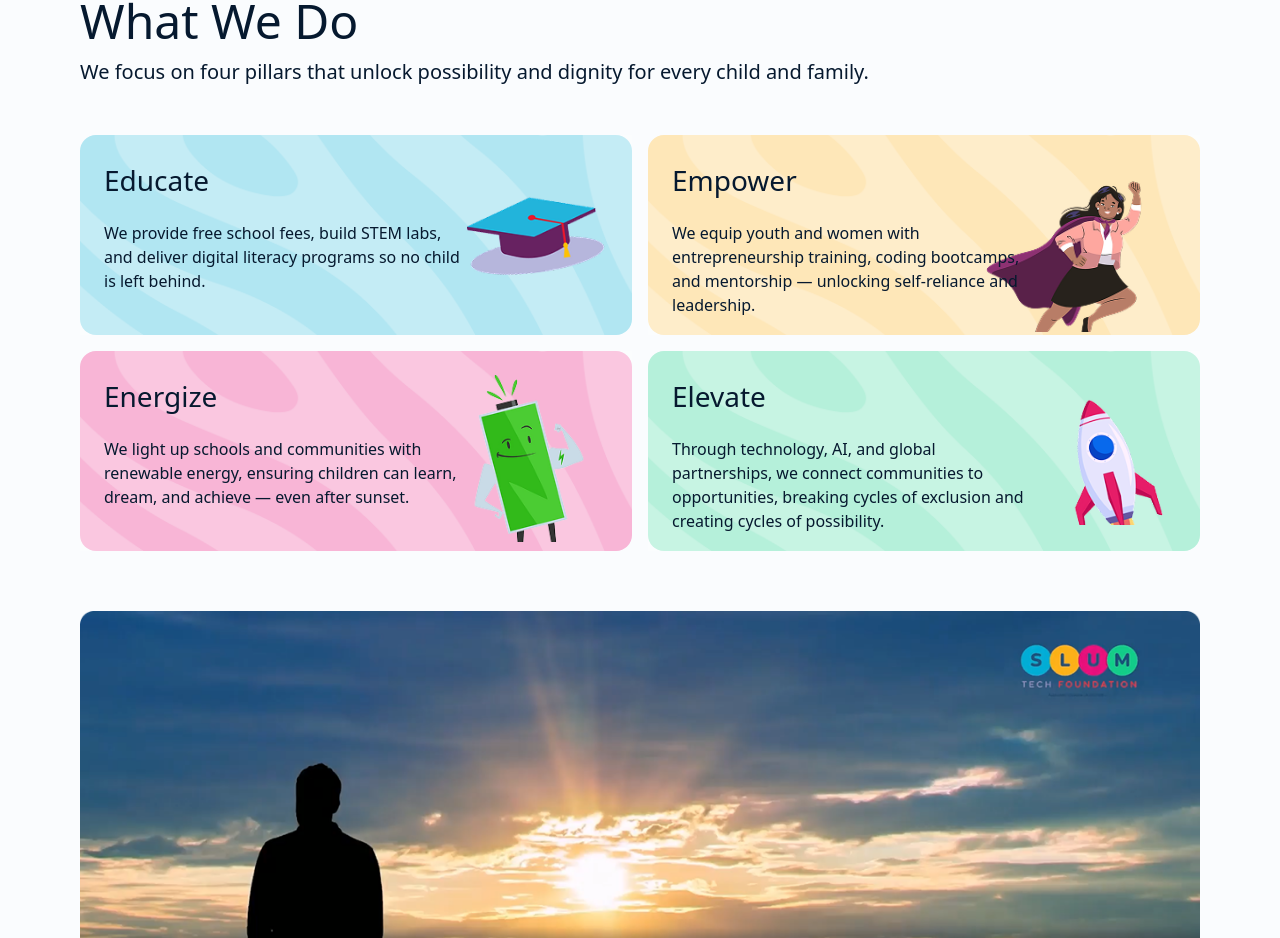
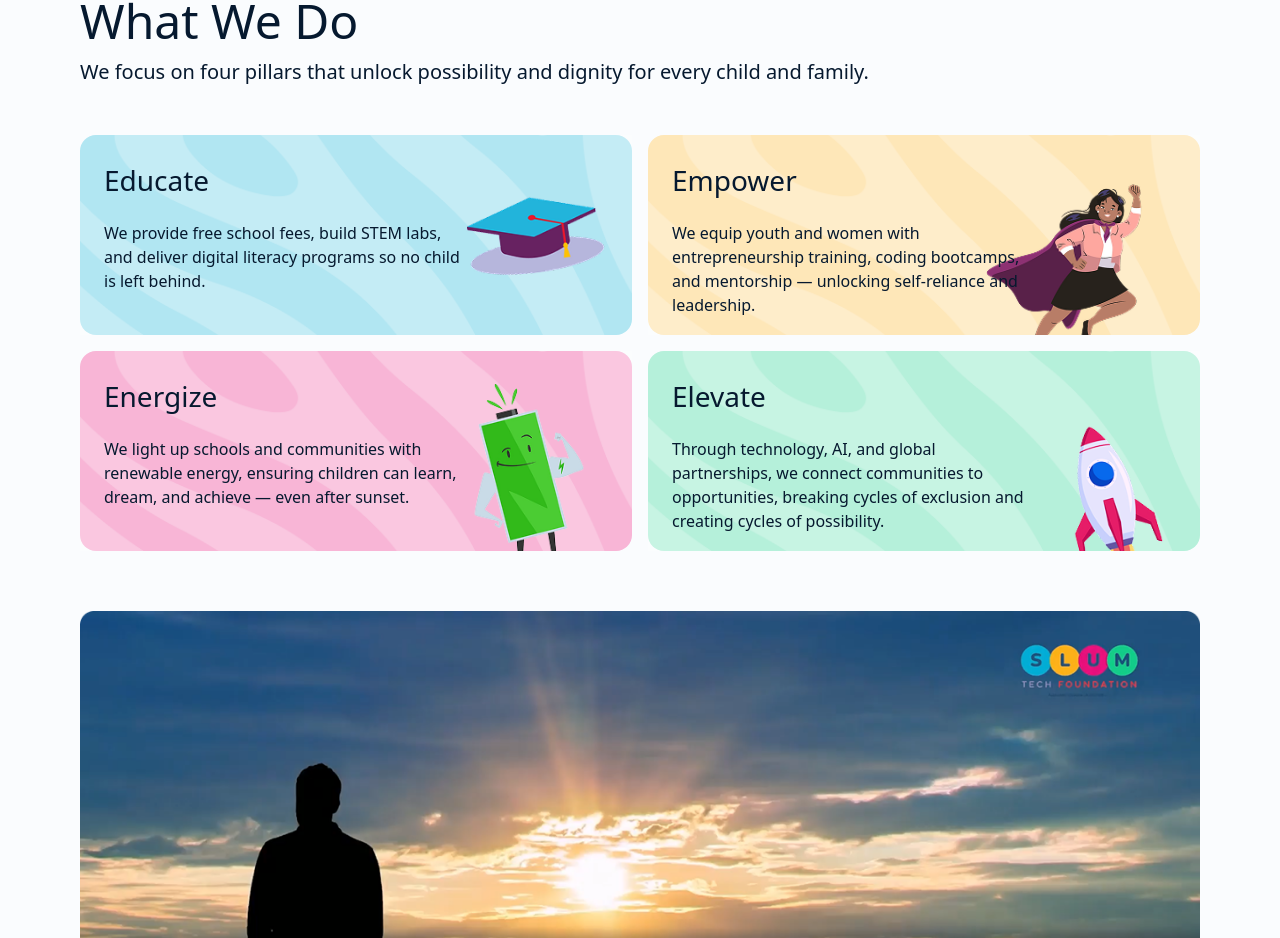
Before and after one commit to chiaka1996/lanre_slumtech, a Next.js app: page / in a window 1280 px wide. Shown: the part 1022-1960 px from the top of the page. Built offline with nearby package versions, Linux system fonts and the light colour scheme.

Commit message:
fix:what we do section

```diff
--- a/src/components/LandingPage/WhatWeDo.tsx
+++ b/src/components/LandingPage/WhatWeDo.tsx
@@ -23,7 +23,7 @@ const WhatWeDo = () => {
                     <p className="max-[726px]:text-sm">We equip youth and women with entrepreneurship training, coding bootcamps, and mentorship — unlocking self-reliance and leadership.</p>
                 </div>
 
-                <Image className="absolute right-4 min-[726px]:top-0 max-[1230px]:right-0 max-[726px]:bottom-0 bottom-0 min-[726px]:my-auto max-[603px]:w-[100px] max-[603px]:h-[100px] z-[5]" src="/assets/fly.png" alt="Graduation Hat" width={248} height={248} />
+                <Image className="absolute right-4 bottom-0 max-[603px]:w-[100px] max-[603px]:h-[100px] z-[5]" src="/assets/fly.png" alt="Graduation Hat" width={248} height={248} />
                 <div className="absolute w-full h-full top-0 bg-[url('/assets/wavy-texture.png')] bg-cover bg-center"> </div>
             </div>
 
@@ -33,7 +33,7 @@ const WhatWeDo = () => {
                     <p className="max-[726px]:text-sm">We light up schools and communities with renewable energy, ensuring children can learn, dream, and achieve — even after sunset.</p>
                 </div>
 
-                <Image className="absolute right-4 min-[726px]:top-0 max-[1230px]:right-0 max-[726px]:bottom-0 bottom-0 min-[726px]:my-auto max-[603px]:w-[100px] max-[603px]:h-[100px] z-[5]" src="/assets/energize.png" alt="Graduation Hat" width={184} height={257} />
+                <Image className="absolute right-4 bottom-0 max-[603px]:w-[100px] max-[603px]:h-[100px] z-[5]" src="/assets/energize.png" alt="Graduation Hat" width={184} height={257} />
                 <div className="absolute w-full h-full top-0 bg-[url('/assets/wavy-texture.png')] bg-cover bg-center"> </div>
             </div>
 
@@ -43,7 +43,7 @@ const WhatWeDo = () => {
                     <p className="max-[726px]:text-sm">Through technology, AI, and global partnerships, we connect communities to opportunities, breaking cycles of exclusion and creating cycles of possibility.</p>
                 </div>
 
-                <Image className="absolute right-4 min-[726px]:top-0 max-[1230px]:right-0 max-[726px]:bottom-0 bottom-0 min-[726px]:my-auto max-[603px]:w-[100px] max-[603px]:h-[100px] z-[5]" src="/assets/elevate.png" alt="Graduation Hat" width={163} height={204} />
+                <Image className="absolute right-4 bottom-0 max-[603px]:w-[100px] max-[603px]:h-[100px] z-[5]" src="/assets/elevate.png" alt="Graduation Hat" width={163} height={204} />
                 <div className="absolute w-full h-full top-0 bg-[url('/assets/wavy-texture.png')] bg-cover bg-center"> </div>
             </div>
         </div>
```
